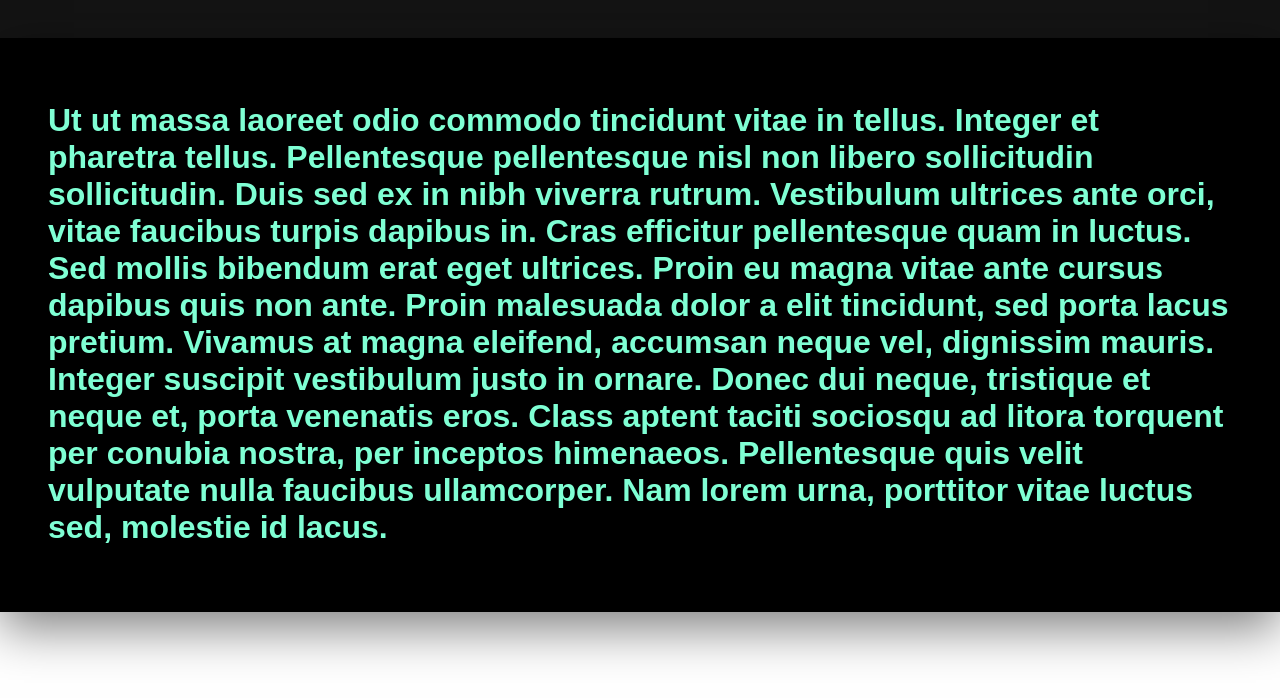
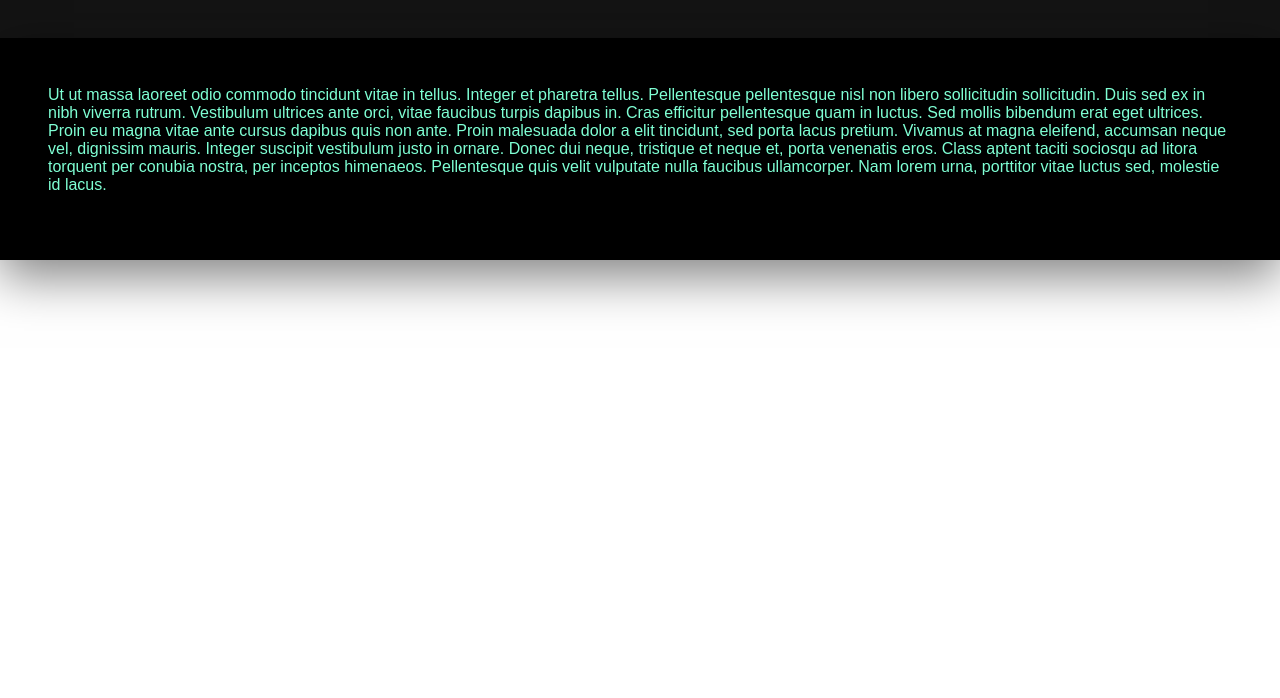
Before and after one commit to floworker/expgg, a plain HTML site: page products.html in a window 1280 px wide. Shown: the part 60-758 px from the top of the page. Drawn offline with Linux system fonts and the light colour scheme.

Commit message:
Update products.html

```diff
--- a/products.html
+++ b/products.html
@@ -49,7 +49,7 @@
 
 
   <div class="maintwo">
-    <div class="main__contenttwo">
+
 
 <br>
   <section class="open-booktwo">
```
